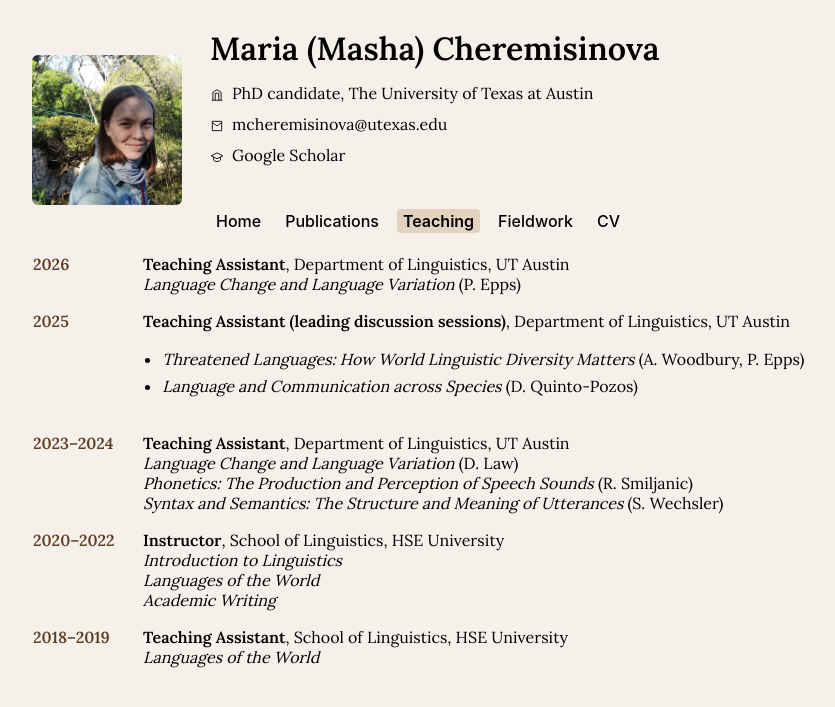
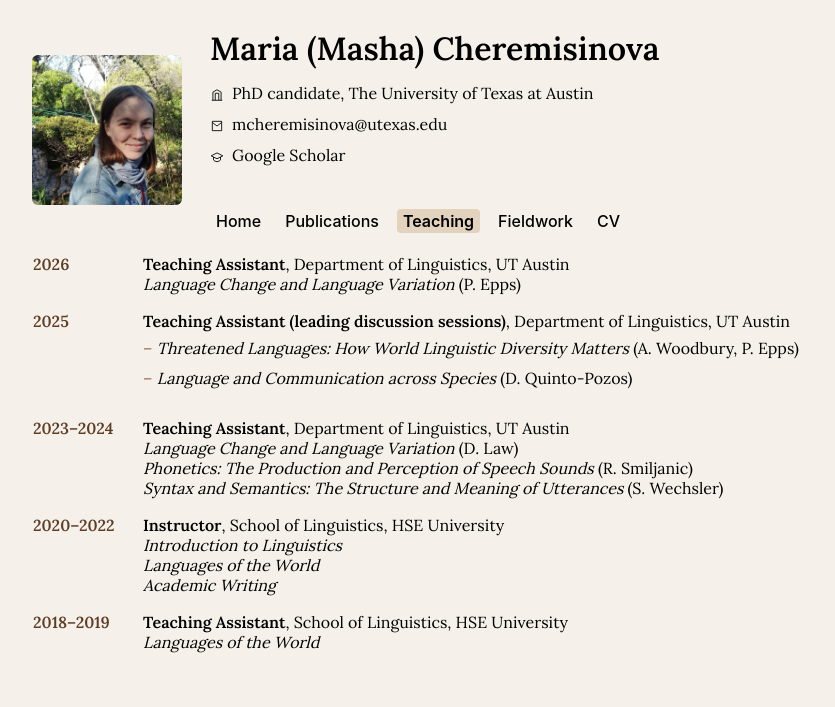
Before and after one commit to mashache/mashache.github.io, a Jekyll site: the page built from pages/teaching.md, in a window 1280 px wide. Shown: the top 707 px of the page, without its empty margins (202-1037 px from the left). Built offline with Jekyll 4.4.1, drawn with Linux system fonts in a browser that asks for light colours.

Commit message:
Update custom.css

```diff
--- a/assets/custom.css
+++ b/assets/custom.css
@@ -210,3 +210,18 @@ li p {
   color: #5f3d25;
   white-space: nowrap;
 }
+
+.cv-table ul {
+  margin: 0.3em 0 0.6em 0;
+  padding-left: 0;
+  list-style: none;
+}
+
+.cv-table li {
+  margin-bottom: 0.3em;
+}
+
+.cv-table li::before {
+  content: "– ";
+  color: #8b5e3c;
+}
```
